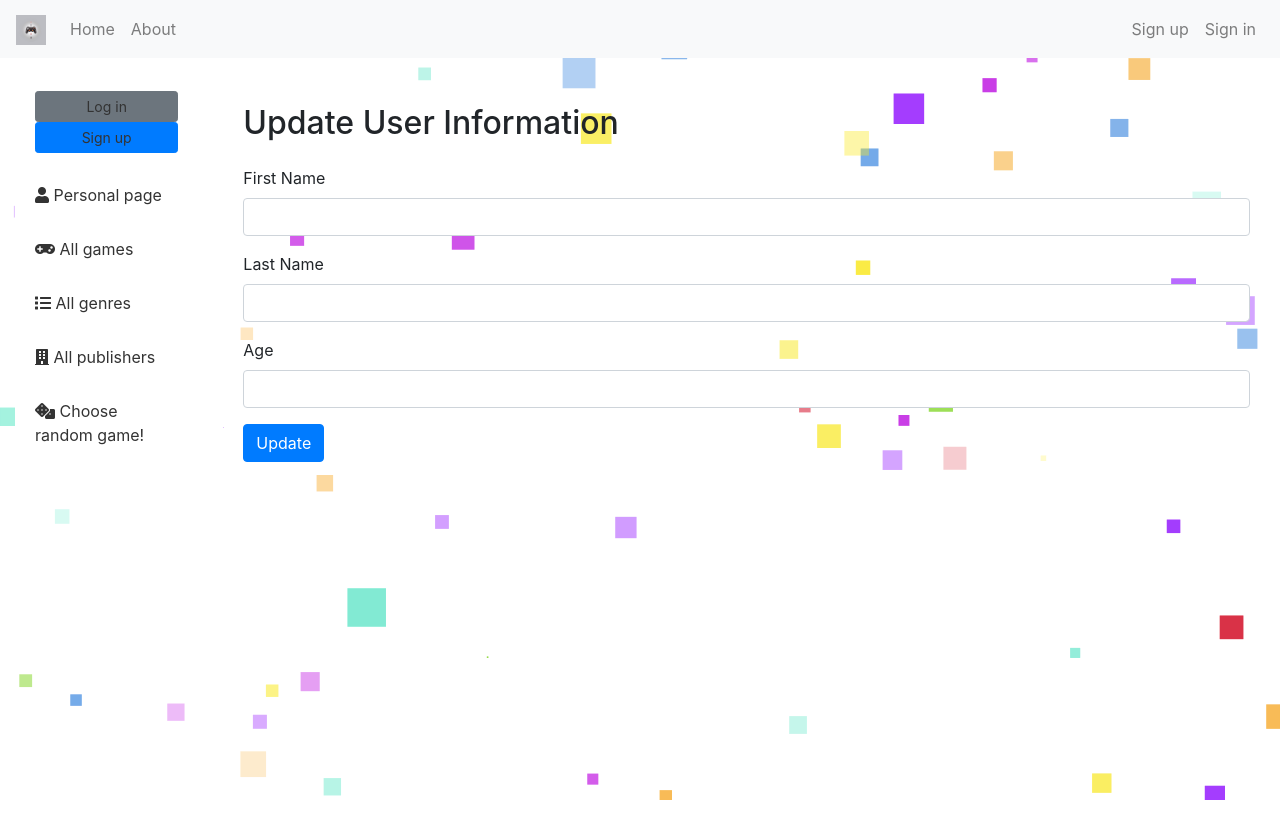
After one commit to BornToLivee/game-hub, a Django app: template templates/game/player_update.html in a window 1280 px wide. The commit adds this page. Shown: the top 840 px of the page. Run offline with Django 5.2, Linux system fonts and the light colour scheme; the template is opened without the code that fills it, so the values that code supplies are empty; parts of the project's set-up code (start-up, migrations or seed data) failed here and were passed over; some libraries are stand-ins or nearby versions.

Commit message:
add first_name and last_name to player sign up form & add player update form and template

```diff
--- /dev/null
+++ b/templates/game/player_update.html
@@ -0,0 +1,24 @@
+{% extends "base.html" %}
+
+{% block content %}
+<div class="container mt-5">
+    <h2 class="mb-4">Update User Information</h2>
+
+    <form method="post">
+        {% csrf_token %}
+        <div class="mb-3">
+            <label for="first_name" class="form-label">First Name</label>
+            <input type="text" class="form-control" id="first_name" name="first_name" value="{{ user.first_name|default:"" }}">
+        </div>
+        <div class="mb-3">
+            <label for="last_name" class="form-label">Last Name</label>
+            <input type="text" class="form-control" id="last_name" name="last_name" value="{{ user.last_name|default:"" }}">
+        </div>
+        <div class="mb-3">
+            <label for="age" class="form-label">Age</label>
+            <input type="number" class="form-control" id="age" name="age" value="{{ user.age|default:"" }}">
+        </div>
+        <button type="submit" class="btn btn-primary">Update</button>
+    </form>
+</div>
+{% endblock %}
```
Also changed, not shown: templates/registration/register.html (+14 -0 lines), game/migrations/0002_platform_game_platform.py, game/migrations/0003_alter_player_first_name_alter_player_last_name.py (added).
